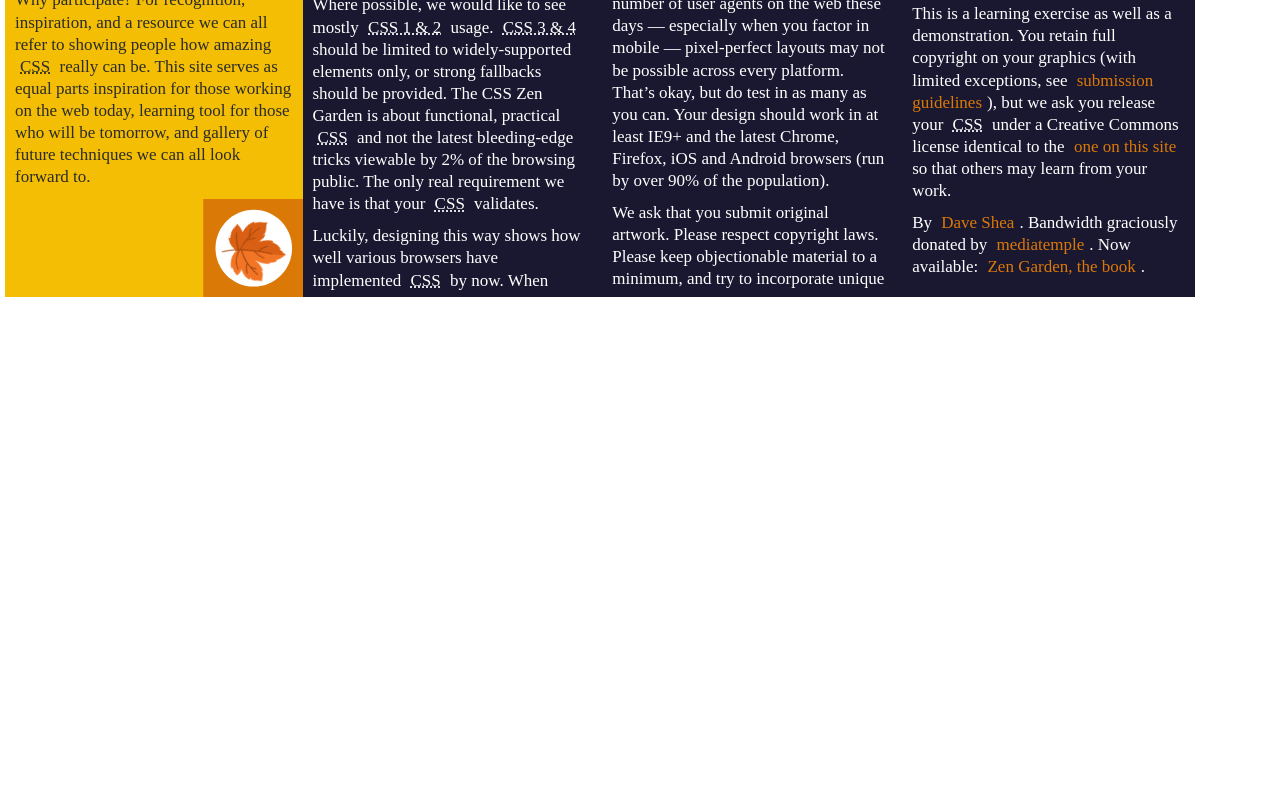
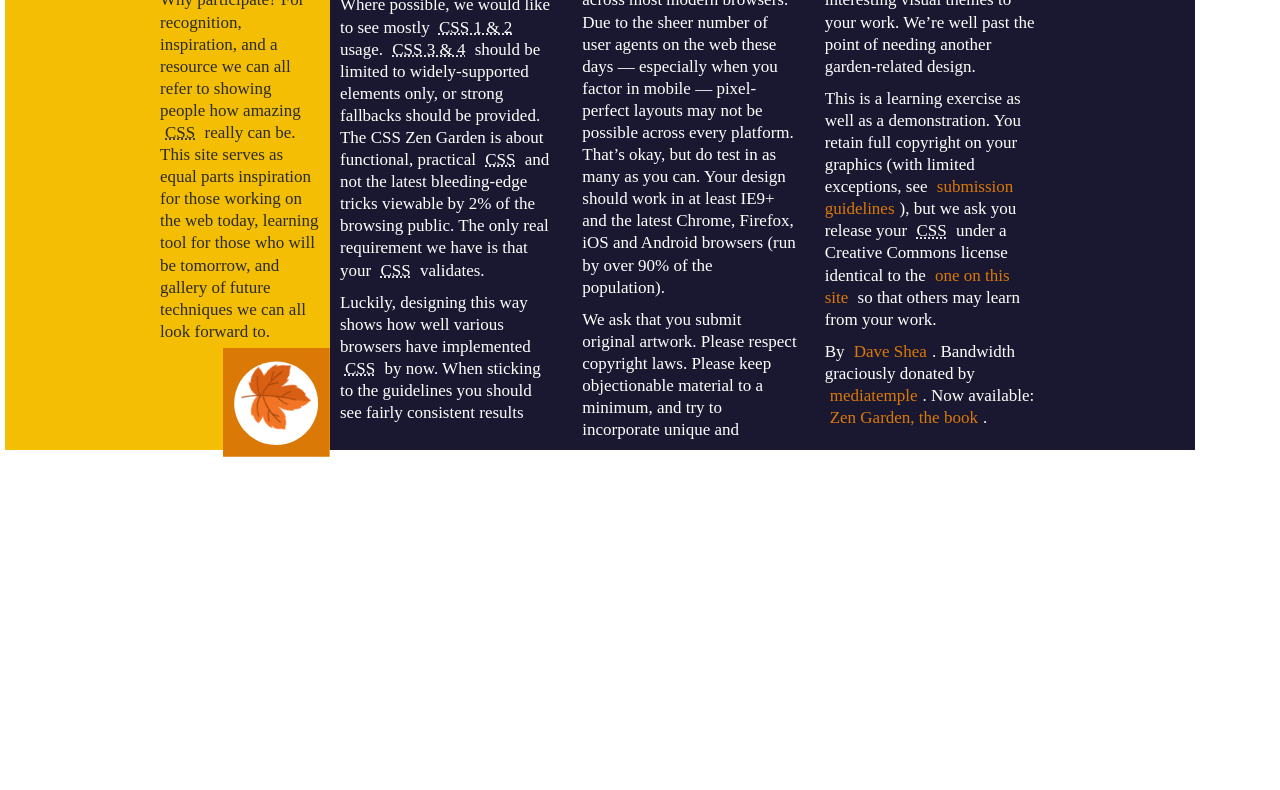
Before and after one commit to katekosm/zengarden, a plain HTML site: page index.html in a window 1280 px wide. Shown: the part 78-868 px from the top of the page. Before the commit the page ends 800 px from the top, so only its background shows below. Drawn offline with Linux system fonts and the light colour scheme; a web font is replaced by a local one.

Commit message:
I think I have mine done.  Width M-419 & D-1200

```diff
--- a/style.scss
+++ b/style.scss
@@ -78,13 +78,14 @@ body {
       content: "";
       position: absolute;
       z-index: 1;
-      right: -66.6%;
-      bottom: 0;
+      right: -33.6%;
+      bottom: -136px;
       width: 100%;
       padding-top: $padding_bottom;
       background-image: url("./images/benefits_bg.svg");
       background-size: contain;
       background-repeat: no-repeat;
+      transform: rotate(90deg);
     }
 
     &::after {
@@ -123,40 +124,29 @@ a {
 }
 
 @media only screen and (min-width: 420px) {
+  .body * {
+    padding: 0 5px;
+  }
+
   .page-wrapper {
     display: grid;
     grid-template-columns: 1fr 3fr;
     grid-template-rows: 1fr 1fr;
     max-width: 100%;
     max-width: 1200px;
-  }
 
-  // .requirements {
-  //   display: grid;
-  //   grid-template-columns: 1fr 1fr 1fr;
-  //   grid-template-areas:
-  //     "header header header";
-  //     // "para1 para2 para3";
+    .benefits {
+      padding-left: 150px;
 
-  //   h3 {
-  //     grid-area: header;
-  //   }
+    &::before {
+      bottom: -114px;
+    }
+    }
 
-  //   // p {
-  //   //   grid-area: paragraphs;
-  //   // }
-
-  //   // p:nth-child(1) {
-  //   //   grid-area: para1;
-  //   // }
-
-  //   // p:nth-last-child(5) {
-  //   //   grid-area: para3;
-  //   // }
-  // }
-
-  .requirements {
+    .requirements {
     position: relative;
+    column-count: 3;
+    padding-right: 150px;
 
     &::after {
       content: "";
@@ -168,12 +158,13 @@ a {
       z-index: -1;
     }
 
-    column-count: 3;
+  h3 {
+    column-span: all;
+  }
 
     p {
-      // column-count: 3;
       padding: 5px;
-      // float: left;
     }
   }
+  }
 }
```
Also changed, not shown: style.css, 1 other file.
